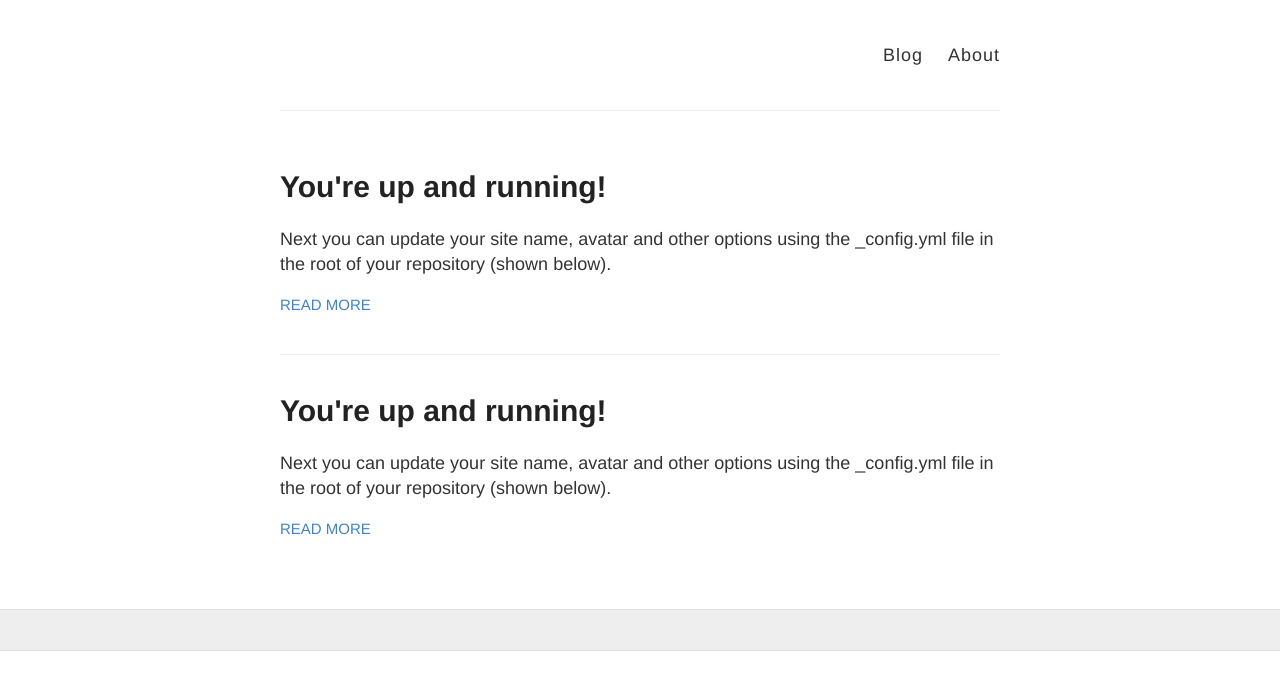
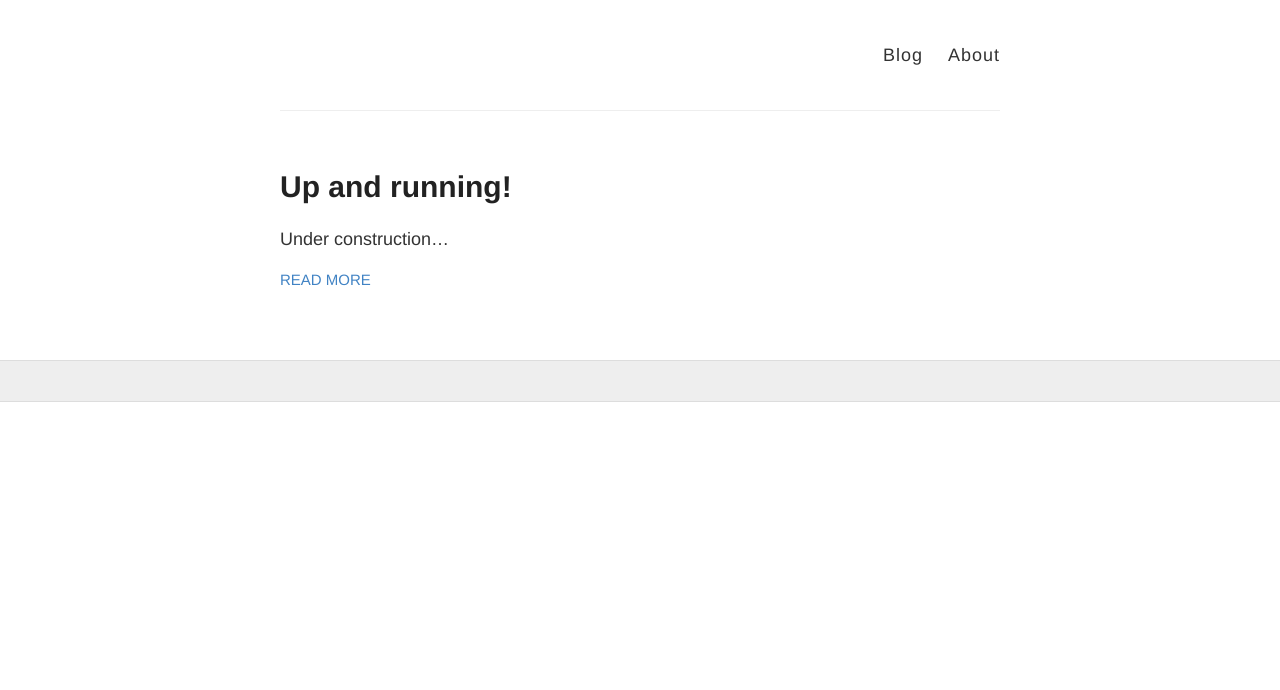
Before and after one commit to ochienggot/tiglas.github.io, a Jekyll site: the page built from index.html, in a window 1280 px wide. Shown: the top 690 px of the page. Built offline with Jekyll 4.4.1, drawn with Linux system fonts in a browser that asks for light colours.

Commit message:
More Jekyll...

```diff
--- a/_posts/2014-3-3-Hello-World.md
+++ /dev/null
@@ -1,10 +0,0 @@
----
-layout: post
-title: You're up and running!
----
-
-Next you can update your site name, avatar and other options using the _config.yml file in the root of your repository (shown below).
-
-![_config.yml]({{ site.baseurl }}/images/config.png)
-
-The easiest way to make your first post is to edit this one. Go into /_posts/ and update the Hello World markdown file. For more instructions head over to the [Jekyll Now repository](https://github.com/barryclark/jekyll-now) on GitHub.
--- a/_posts/2015-03-31-start.md
+++ b/_posts/2015-03-31-start.md
@@ -1,10 +1,8 @@
 ---
 layout: post
-title: You're up and running!
+title: Up and running!
 ---
 
-Next you can update your site name, avatar and other options using the _config.yml file in the root of your repository (shown below).
+Under construction...
 
 ![_config.yml]({{ site.baseurl }}/images/config.png)
-
-The easiest way to make your first post is to edit this one. Go into /_posts/ and update the Hello World markdown file. For more instructions head over to the [Jekyll Now repository](https://github.com/barryclark/jekyll-now) on GitHub.
```
